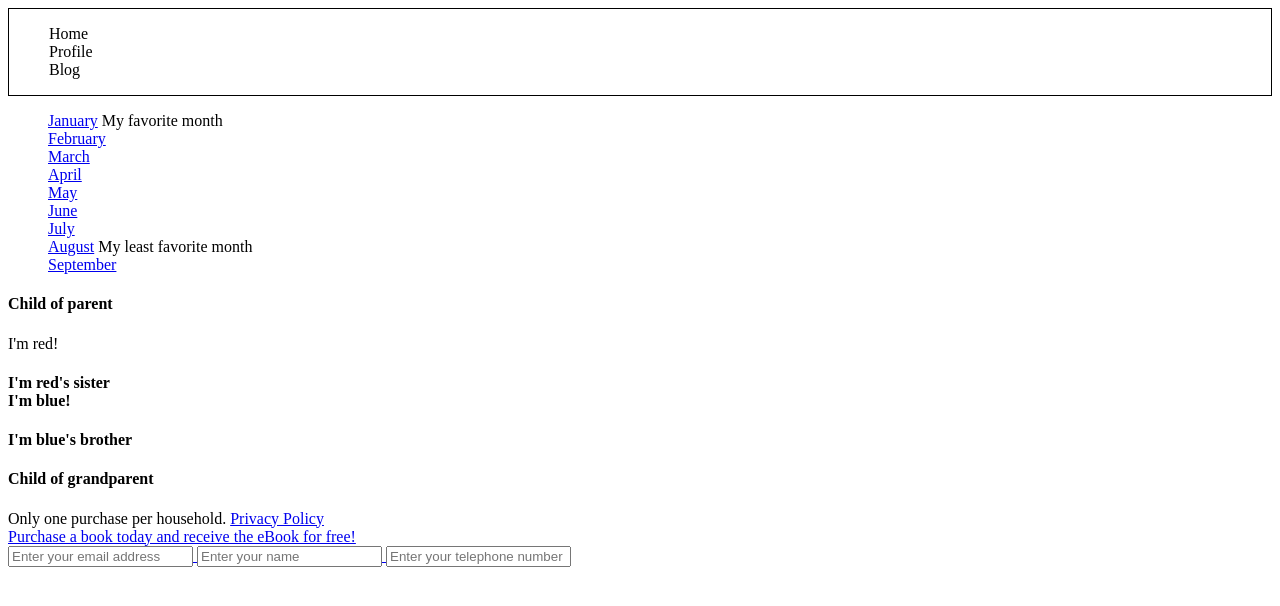
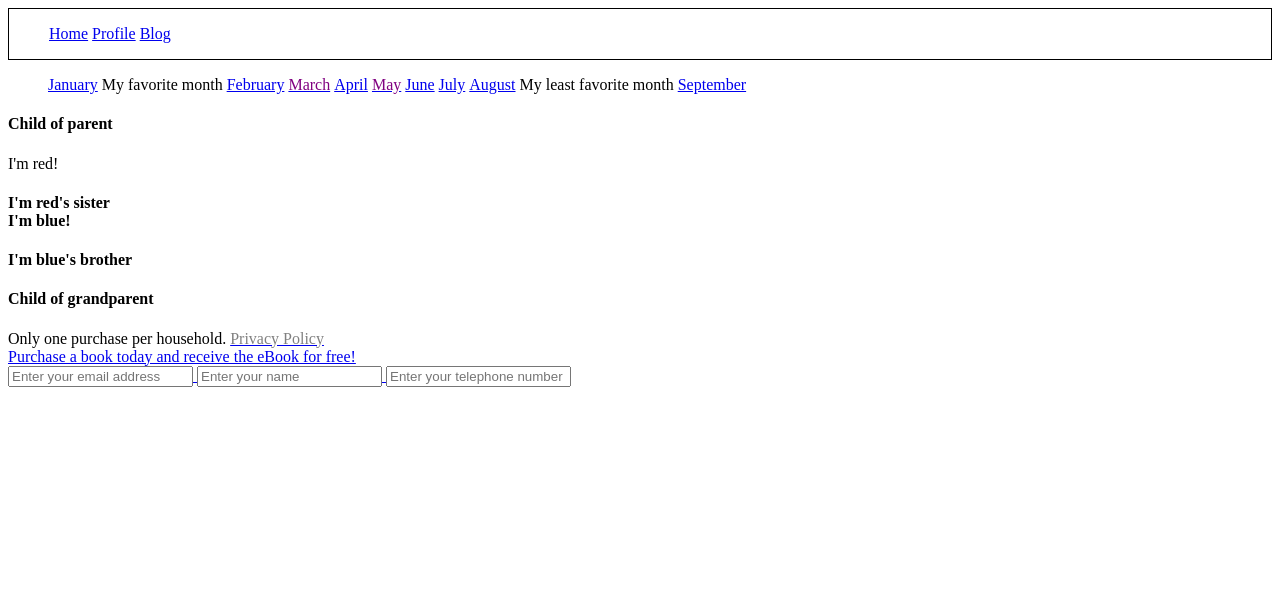
Before and after one commit to justinal64/css-selectors, a plain HTML site: page index.html in a window 1280 px wide. Drawn offline with Linux system fonts and the light colour scheme.

Commit message:
added completed tasked 1 - 4

```diff
--- a/index.html
+++ b/index.html
@@ -1,10 +1,19 @@
+<!DOCTYPE html>
+<html>
+<head>
+    <link rel="stylesheet" type="text/css" href="selectors.css">
+  <title>
+  </title>
+</head>
+<body>
 <header>
-<link rel="stylesheet" type="text/css" href="selectors.css">
-  <ul>
-    <li>Home</li>
-    <li>Profile</li>
-    <li>Blog</li>
-  </ul>
+<nav>
+    <ul>
+      <li><a href="#">Home</a></li>
+      <li><a href="#">Profile</a></li>
+      <li><a href="#">Blog</a></li>
+    </ul>
+  </nav>
 </header>
 
 <section>
@@ -89,3 +98,5 @@
   </span>
 
 </footer>
+</body>
+</html>
--- a/selectors.css
+++ b/selectors.css
@@ -5,3 +5,15 @@ header {
 ul {
     list-style-type: none;
 }
+
+li {
+    display: inline-block;
+}
+
+a .disabled {
+    color: purple;
+}
+
+span .disabled {
+    color: grey;
+}
```
